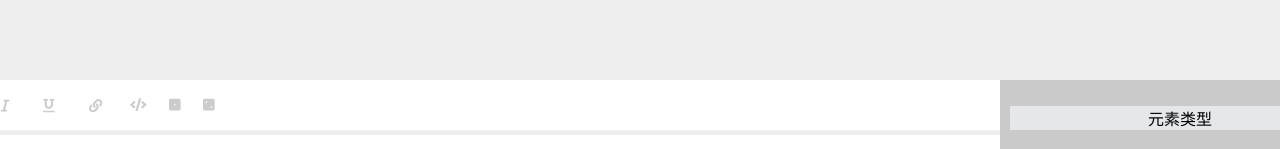
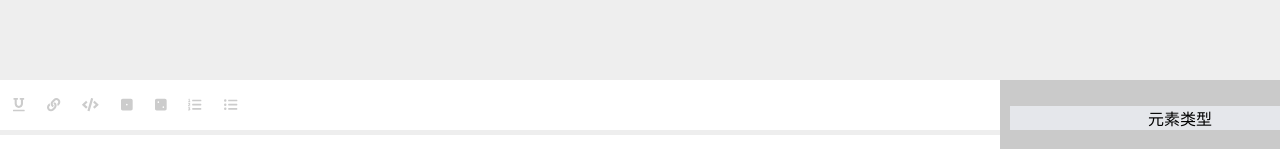
Before and after one commit to Tony-Jack2017/RichTextEditor, a React (Create React App) app: page / in a window 1280 px wide. Shown: the top 149 px of the page. Built offline with nearby package versions, Linux system fonts and the light colour scheme.

Commit message:
有序无序列表(不能包装li)

```diff
--- a/src/App.js
+++ b/src/App.js
@@ -1,10 +1,33 @@
 import './App.css'
 import {library} from '@fortawesome/fontawesome-svg-core'
 import {fab} from '@fortawesome/free-brands-svg-icons'
-import {faCheckSquare, faCode, faItalic, faBold, faUnderline, faLink, faDiceOne, faDiceTwo} from '@fortawesome/free-solid-svg-icons'
+import {
+  faCheckSquare,
+  faCode,
+  faItalic,
+  faBold,
+  faUnderline,
+  faLink,
+  faDiceOne,
+  faDiceTwo,
+  faListOl,
+  faListUl
+} from '@fortawesome/free-solid-svg-icons'
 import MainLayout from './layout/MainLayout';
 
-library.add(fab, faCheckSquare, faCode, faItalic, faBold, faUnderline, faLink, faDiceOne, faDiceTwo)
+library.add(
+  fab,
+  faCheckSquare,
+  faCode,
+  faItalic,
+  faBold,
+  faUnderline,
+  faLink,
+  faDiceOne,
+  faDiceTwo,
+  faListOl,
+  faListUl
+)
 
 
 function App(props) {
--- /dev/null
+++ b/src/common/components/Node/ListItemElement/index.jsx
@@ -0,0 +1,9 @@
+const ListItemElement = props => {
+  return (
+    <li {...props}>
+      {props.children}
+    </li>
+  )
+}
+
+export default ListItemElement
--- /dev/null
+++ b/src/common/components/Node/OrderedListElement/index.jsx
@@ -0,0 +1,9 @@
+const OrderedListElement = props => {
+  return (
+    <ol {...props.attributes}>
+      {props.children}
+    </ol>
+  )
+}
+
+export default OrderedListElement
--- /dev/null
+++ b/src/common/components/Node/UnorderedListElement/index.jsx
@@ -0,0 +1,9 @@
+const UnOrderedListElement = props => {
+  return (
+    <ul {...props.attributes}>
+      {props.children}
+    </ul>
+  )
+}
+
+export default UnOrderedListElement
--- a/src/components/TextEditor/components/Editor/index.jsx
+++ b/src/components/TextEditor/components/Editor/index.jsx
@@ -7,6 +7,9 @@ import DefaultElement from "../../../../common/components/Node/DefaultElement";
 import LinkElement from "../../../../common/components/Node/LinkElement";
 import PrimaryTitleElement from "../../../../common/components/Node/PrimaryTitleElement";
 import SecondaryTitleElement from "../../../../common/components/Node/SecondaryTitleElement";
+import OrderedListElement from "../../../../common/components/Node/OrderedListElement";
+import UnOrderedListElement from "../../../../common/components/Node/UnorderedListElement";
+import ListItemElement from "../../../../common/components/Node/ListItemElement";
 
 const Editor = (props) => {
   const renderElement = useCallback((props) => {
@@ -19,6 +22,12 @@ const Editor = (props) => {
         return <PrimaryTitleElement {...props} />
       case "dice-two":
         return <SecondaryTitleElement {...props} />
+      case "list-ol":
+        return <OrderedListElement {...props} />
+      case "list-ul":
+        return <UnOrderedListElement {...props} />
+      case "list-item":
+        return <ListItemElement {...props} />
       default:
         return <DefaultElement {...props} />
     }
--- a/src/components/TextEditor/components/MenuTab/components/InlineButton/index.jsx
+++ b/src/components/TextEditor/components/MenuTab/components/InlineButton/index.jsx
@@ -2,6 +2,7 @@ import {useSlate} from "slate-react";
 import {InlineCommand} from "../../../../../../common/command";
 
 import Icon from "../../../../../../common/components/Icon";
+
 const InlineButton = props => {
 
   const editor = useSlate()
@@ -10,10 +11,8 @@ const InlineButton = props => {
   }
 
   return (
-    <button>
-      <button onMouseDown={handleMouseDown}>
-        <Icon icon={props.format} active={InlineCommand.isInlineMarkActive(editor, props.format)}/>
-      </button>
+    <button onMouseDown={handleMouseDown}>
+      <Icon icon={props.format} active={InlineCommand.isInlineMarkActive(editor, props.format)}/>
     </button>
   )
 }
--- a/src/components/TextEditor/components/MenuTab/components/MarkButton/index.jsx
+++ b/src/components/TextEditor/components/MenuTab/components/MarkButton/index.jsx
@@ -2,6 +2,7 @@ import {useSlate} from "slate-react";
 import {MarkCommand} from "../../../../../../common/command";
 
 import Icon from "../../../../../../common/components/Icon";
+
 const MarkButton = props => {
 
   const editor = useSlate()
@@ -10,10 +11,8 @@ const MarkButton = props => {
   }
 
   return (
-    <button disabled>
-      <button onMouseDown={handleMouseDown}>
-        <Icon icon={props.format} active={MarkCommand.isMarkActive(editor, props.format)}/>
-      </button>
+    <button onMouseDown={handleMouseDown}>
+      <Icon icon={props.format} active={MarkCommand.isMarkActive(editor, props.format)}/>
     </button>
   )
 }
--- a/src/components/TextEditor/components/MenuTab/index.jsx
+++ b/src/components/TextEditor/components/MenuTab/index.jsx
@@ -30,6 +30,12 @@ const MenuTab = () => {
         <li>
           <BlockButton format={"dice-two"}/>
         </li>
+        <li>
+          <BlockButton format={"list-ol"}/>
+        </li>
+        <li>
+          <BlockButton format={"list-ul"}/>
+        </li>
       </ul>
     </Fragment>
   );
```
Also changed, not shown: src/common/command/index.js (+4 -5 lines), src/common/components/Node/OrderedListElement/index.module.scss (added), src/common/components/Node/UnorderedListElement/index.module.scss (added).
